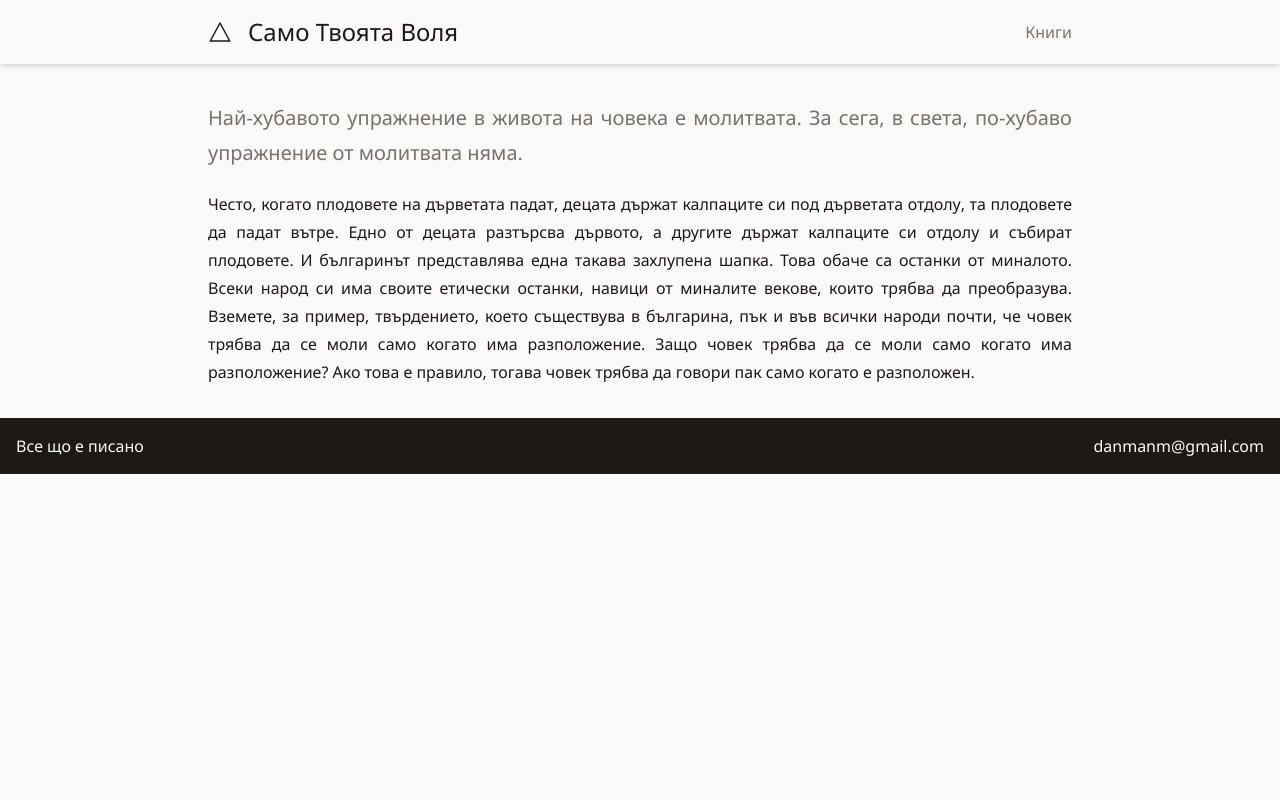
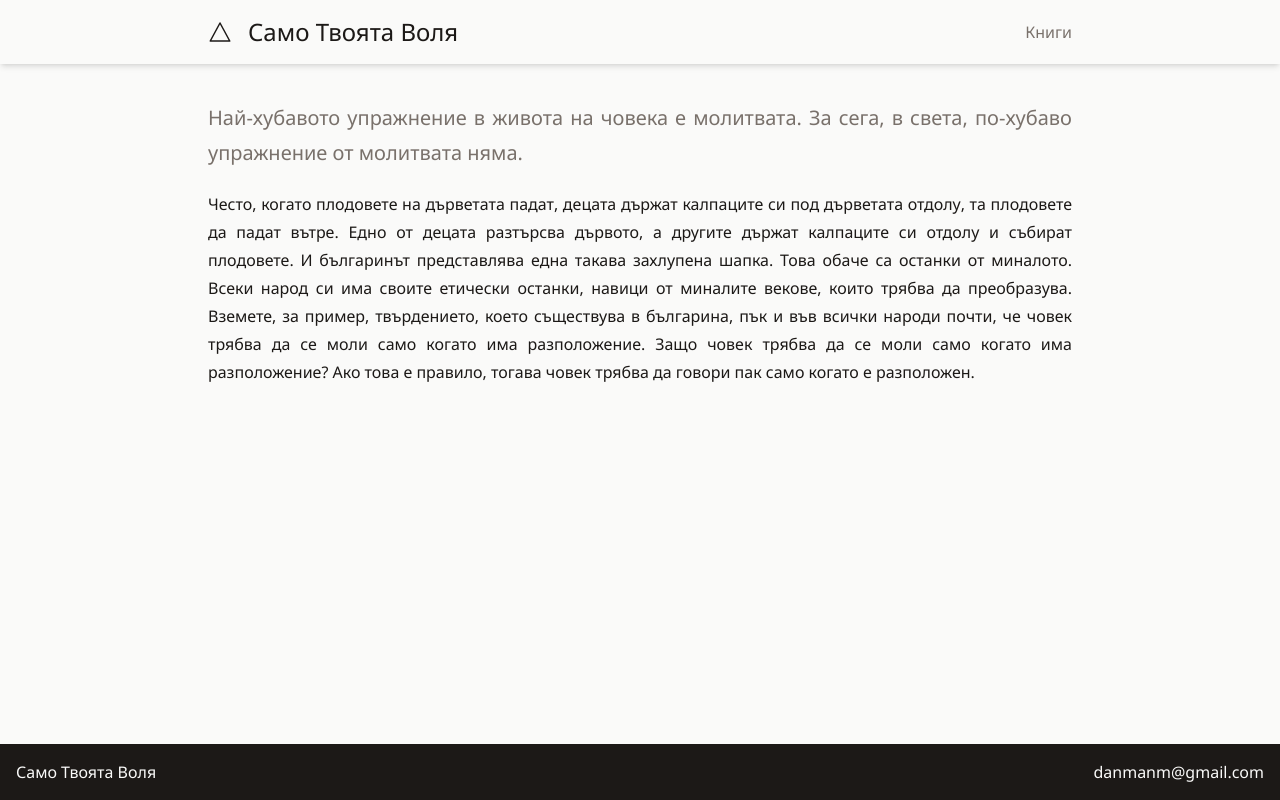
Before and after one commit to Danman7/ihrishbenrut, a Next.js app: page / in a window 1280 px wide. Built offline with nearby package versions, Linux system fonts and the light colour scheme.

Commit message:
Refactor layout and global styles for improved structure and consistency

```diff
--- a/app/globals.css
+++ b/app/globals.css
@@ -27,10 +27,16 @@
   --font-size-h1: 3.052rem; /* 48.8px - base * 1.25^5 */
 }
 
+html {
+  height: 100%;
+}
+
 body {
   background: var(--background);
   color: var(--foreground);
   font-family: var(--font-noto-sans), Arial, Helvetica, sans-serif;
+  margin: 0;
+  padding: 0;
 }
 
 p {
--- a/app/layout.tsx
+++ b/app/layout.tsx
@@ -2,6 +2,7 @@ import type { Metadata } from 'next'
 import { Noto_Sans, Noto_Serif } from 'next/font/google'
 import './globals.css'
 import { Nav } from '@/app/ui/Nav'
+import Link from 'next/link'
 
 const notoSans = Noto_Sans({
   variable: '--font-noto-sans',
@@ -24,17 +25,19 @@ export default function RootLayout({
   children: React.ReactNode
 }>) {
   return (
-    <html lang="en">
+    <html lang="en" className="h-full">
       <head>
         <meta name="viewport" content="width=device-width, initial-scale=1.0" />
       </head>
       <body
-        className={`${notoSans.variable} ${notoSerif.variable} font-serif antialiased`}
+        className={`${notoSans.variable} ${notoSerif.variable} font-serif antialiased h-full flex flex-col`}
       >
         <Nav />
-        <main className="mx-auto max-w-4xl p-4">{children}</main>
-        <footer className="bg-foreground text-background flex justify-between bottom-0 left-0 right-0 p-4 gap-4">
-          <div>Все що е писано</div>
+
+        <main className="mx-auto max-w-4xl p-4 flex-grow">{children}</main>
+
+        <footer className="bg-foreground text-background flex justify-between p-4 gap-4 mt-4">
+          <Link href="/">Само Твоята Воля</Link>
           <div>
             <a href="mailto:danmanm@gmail.com">danmanm@gmail.com</a>
           </div>
```
